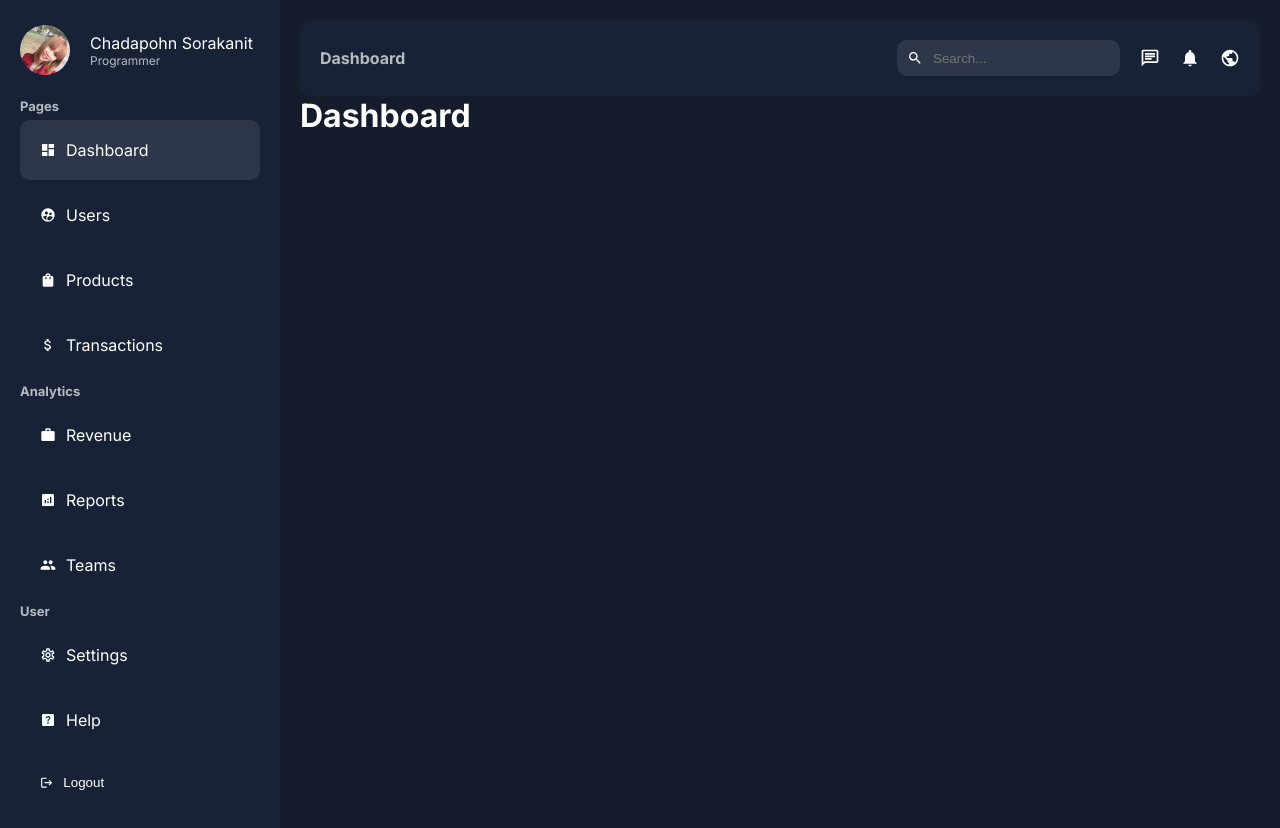
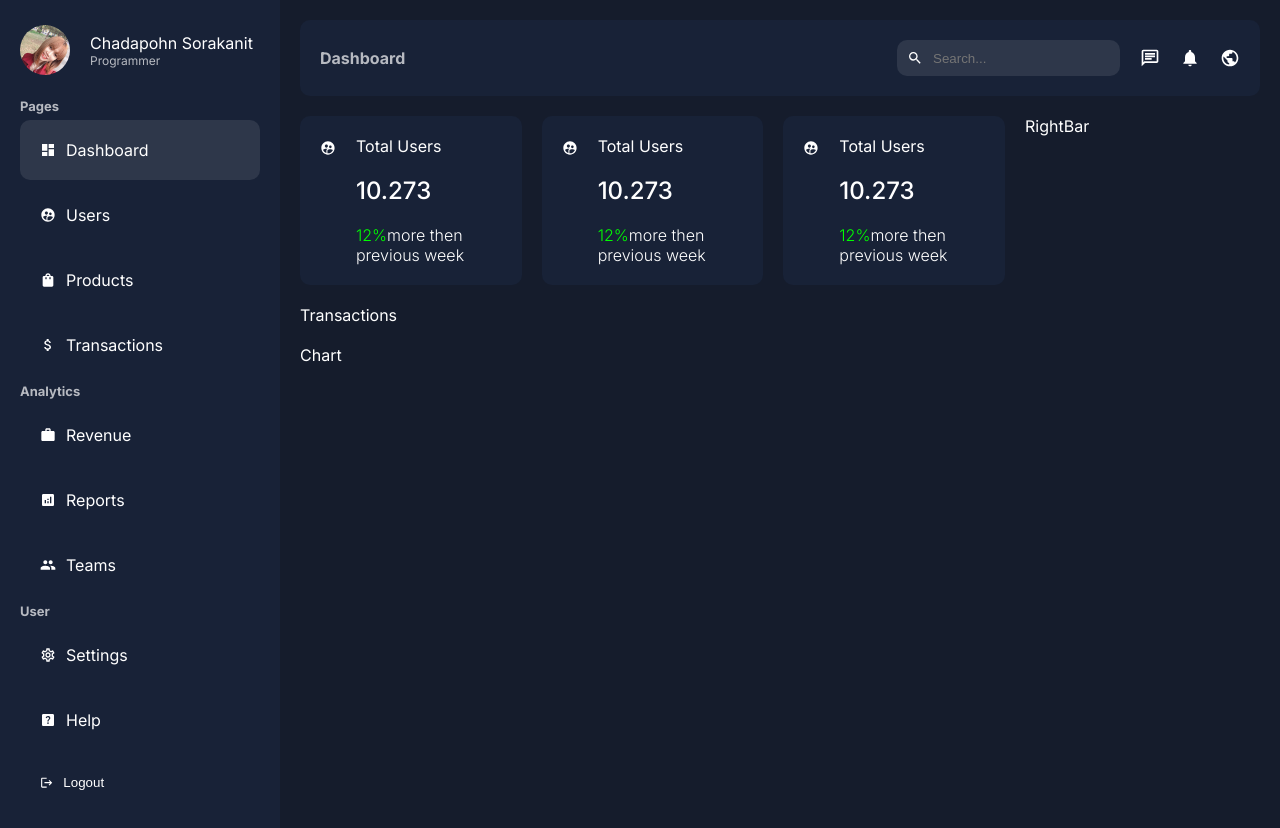
Before and after one commit to potatodevsr/nextadmin-project, a Next.js app: page /dashboard in a window 1280 px wide. Built offline with nearby package versions, Linux system fonts and the light colour scheme.

Commit message:
upd styles card

```diff
--- a/app/dashboard/page.jsx
+++ b/app/dashboard/page.jsx
@@ -1,9 +1,26 @@
+
+import styles from "../ui/dashboard/dashboard.module.css"
+import Card from "../ui/dashboard/card/card";
+import Transactions from "../ui/dashboard/transactions/transactions";
+import Chart from "../ui/dashboard/chart/chart";
+import RightBar from "../ui/dashboard/rightbar/rightbar";
 const Dashboard = () => {
     return (
-        <div>
-            <h1>Dashboard</h1>
+        <div className={styles.wrapper}>
+            <div className={styles.main}>
+                <div className={styles.cards}>
+                    <Card />
+                    <Card />
+                    <Card />
+                </div>
+                <Transactions />
+                <Chart />
+            </div>
+            <div className={styles.side}>
+                <RightBar />
+            </div>
         </div>
     )
 }
 
-export default Dashboard
+export default Dashboard;
--- a/app/ui/dashboard/card/card.jsx
+++ b/app/ui/dashboard/card/card.jsx
@@ -0,0 +1,19 @@
+import { MdSupervisedUserCircle } from "react-icons/md";
+import styles from "./card.module.css";
+
+const Card = () => {
+    return (
+        <div className={styles.container}>
+            <MdSupervisedUserCircle size={24} />
+            <div className={styles.texts}>
+                <span className={styles.title}>Total Users</span>
+                <span className={styles.number}>10.273</span>
+                <span className={styles.detail}>
+                    <span className={styles.positive}>12%</span>more then previous week
+                </span>
+            </div>
+        </div>
+    )
+}
+
+export default Card
--- a/app/ui/dashboard/card/card.module.css
+++ b/app/ui/dashboard/card/card.module.css
@@ -0,0 +1,36 @@
+.container {
+    background-color: var(--bgSoft);
+    padding: 20px;
+    border-radius: 10px;
+    display: flex;
+    gap: 20px;
+    cursor: pointer;
+}
+
+.container:hover {
+    background-color: #2e374a;
+}
+
+.texts {
+    display: flex;
+    flex-direction: column;
+    gap: 20px;
+}
+
+.number {
+    font-size: 24px;
+    font-weight: 500;
+}
+
+.detail {
+    font-style: 14px;
+    font-weight: 300;
+}
+
+.positive {
+    color: lime;
+}
+
+.nangative {
+    color: red;
+}
--- a/app/ui/dashboard/chart/chart.jsx
+++ b/app/ui/dashboard/chart/chart.jsx
@@ -1,5 +1,4 @@
 import styles from "./chart.module.css";
-
 
 const Chart = () => {
     return (
@@ -8,3 +7,5 @@ const Chart = () => {
         </div>
     )
 }
+
+export default Chart
--- a/app/ui/dashboard/chart/chart.module.css
+++ b/app/ui/dashboard/chart/chart.module.css
@@ -0,0 +1,3 @@
+.container{
+
+}
--- a/app/ui/dashboard/dashboard.module.css
+++ b/app/ui/dashboard/dashboard.module.css
@@ -13,3 +13,26 @@
     flex: 4;
     padding: 20px;
 }
+
+.wrapper {
+    display: flex;
+    gap: 20px;
+    margin-top: 20px;
+}
+
+.main {
+    flex: 3;
+    display: flex;
+    flex-direction: column;
+    gap: 20px;
+}
+
+.cards {
+    display: flex;
+    gap: 20px;
+    justify-content: space-between;
+}
+
+.side {
+    flex: 1;
+}
--- a/app/ui/dashboard/rightbar/rightbar.jsx
+++ b/app/ui/dashboard/rightbar/rightbar.jsx
@@ -0,0 +1,11 @@
+import styles from "./rightbar.module.css";
+
+const RightBar = () => {
+    return (
+        <div className={styles.container}>
+            RightBar
+        </div>
+    )
+}
+
+export default RightBar
--- a/app/ui/dashboard/rightbar/rightbar.module.css
+++ b/app/ui/dashboard/rightbar/rightbar.module.css
@@ -0,0 +1,3 @@
+.container{
+
+}
--- a/app/ui/dashboard/transactions/transactions.jsx
+++ b/app/ui/dashboard/transactions/transactions.jsx
@@ -0,0 +1,11 @@
+import styles from "./transactions.module.css";
+
+const Transactions = () => {
+    return (
+        <div className={styles.container}>
+            Transactions
+        </div>
+    )
+}
+
+export default Transactions
--- a/app/ui/dashboard/transactions/transactions.module.css
+++ b/app/ui/dashboard/transactions/transactions.module.css
@@ -0,0 +1,3 @@
+.container{
+
+}
```
